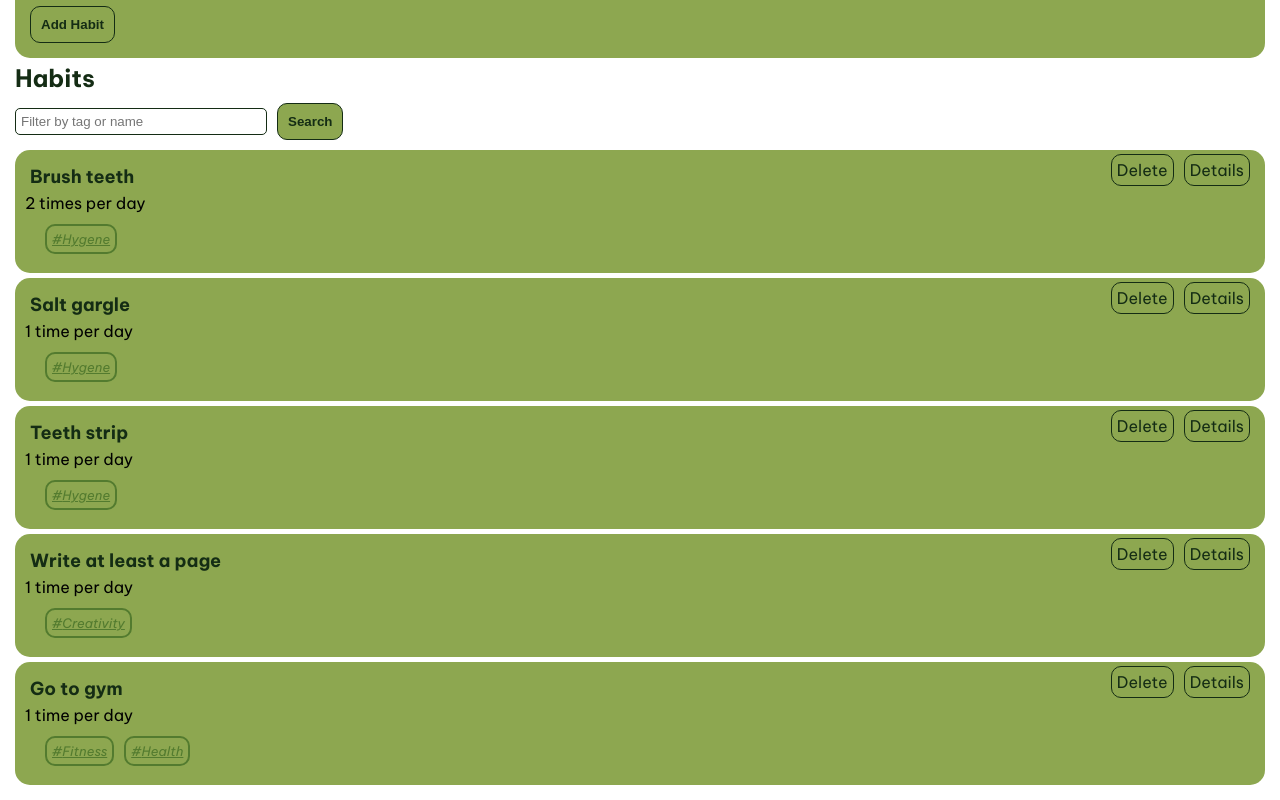
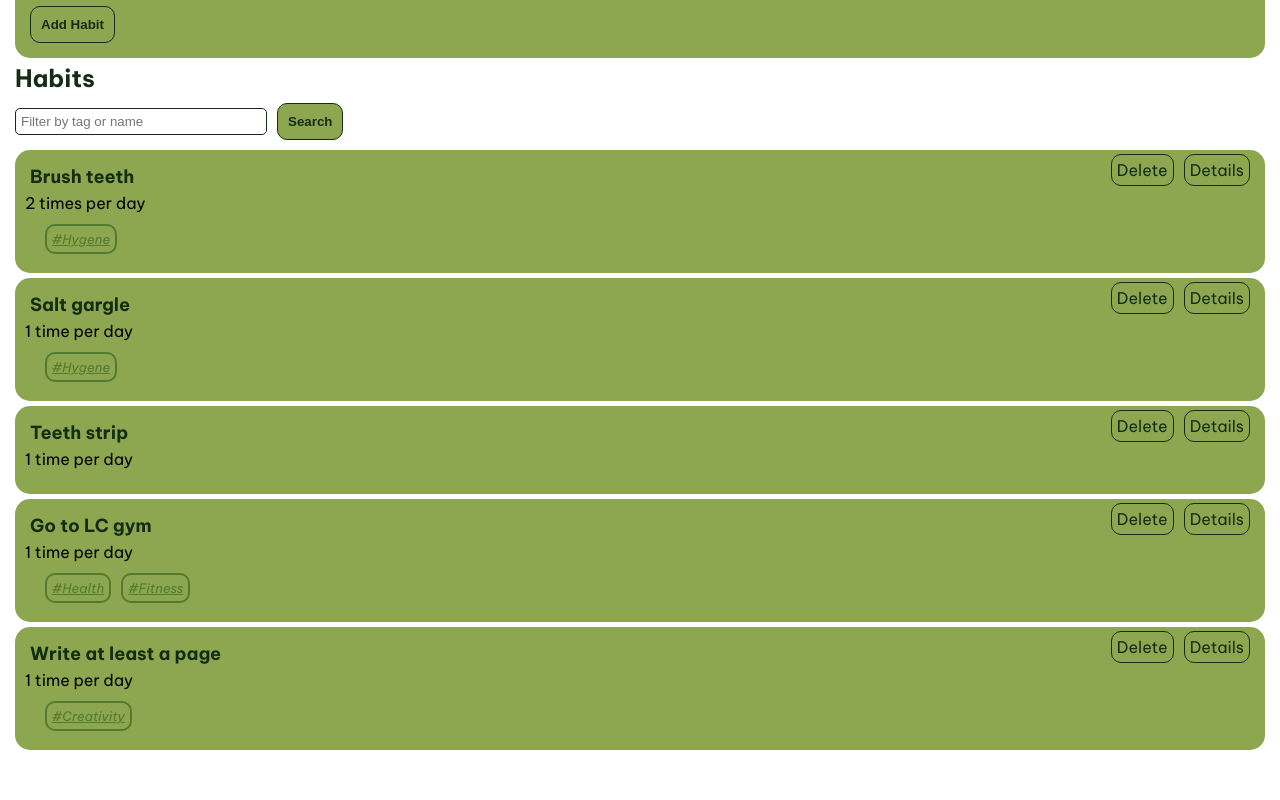
Before and after one commit to kandriam/habbit-prototype, an Angular app: page / in a window 1280 px wide. Shown: the part 394-1194 px from the top of the page. After the commit the page ends 1159 px from the top, so only its background shows below. Built offline with nearby package versions, Linux system fonts and the light colour scheme; data requests are answered from the project's data file.

Commit message:
Revert "date stuff and name stuff"
This reverts commit 80c43232c1539a9322dbd493c79182107750ee49.

```diff
--- a/db.json
+++ b/db.json
@@ -23,12 +23,22 @@
     {
       "id": "3",
       "name": "Teeth strip",
+      "description": "1. Peel whitestrips from backing liner. 2. Apply gel side of strip to front teeth. Align straight edge of strip with gumline. Fold over teeth and press to secure. 3. After 30 minutes, peel strip from corner and pull gently across to ease removal. Rinse or brush to remove remaining gel.",
       "timesperinstance": 1,
       "frequency": "daily",
-      "description": "1. Peel whitestrips from backing liner. 2. Apply gel side of strip to front teeth. Align straight edge of strip with gumline. Fold over teeth and press to secure. 3. After 30 minutes, peel strip from corner and pull gently across to ease removal. Rinse or brush to remove remaining gel.",
+      "isactive": true
+    },
+    {
+      "id": "4",
+      "name": "Go to LC gym",
       "tags": [
-        "Hygene"
-      ]
+        "Health",
+        "Fitness"
+      ],
+      "timesperinstance": 1,
+      "isactive": true,
+      "frequency": "daily",
+      "description": "Go to the gym and exercise. 1. Warm up for 10 minutes. 2. Treadmill. 3. Do strength training for 30 minutes. 4. Cool down for 10 minutes."
     },
     {
       "id": "5",
@@ -39,17 +49,6 @@
       "tags": [
         "Creativity"
       ]
-    },
-    {
-      "id": "6",
-      "name": "Go to gym",
-      "timesperinstance": 1,
-      "frequency": "daily",
-      "description": "Exercise\n20-30 min on treadmill\nSome arm exercise machine\nSome leg exercise machine\n10-20 min on treadmill",
-      "tags": [
-        "Fitness",
-        "Health"
-      ]
     }
   ]
 }
--- a/src/app/app.css
+++ b/src/app/app.css
@@ -6,8 +6,6 @@ header {
   height: 60px;
   padding: var(--content-padding);
   box-shadow: 0px 5px 25px var(--g3-color);
-  display: flex;
-  justify-content: space-between;
 }
 
 .content {
--- a/src/app/app.ts
+++ b/src/app/app.ts
@@ -9,7 +9,6 @@ import {RouterModule} from '@angular/router';
     <main>
       <header class="brand-name">
         <a [routerLink]="['/']"><h1>Habbit</h1></a>
-        <div id="date"></div>
       </header>
       <section class="content">
         <router-outlet></router-outlet>
@@ -20,26 +19,4 @@ import {RouterModule} from '@angular/router';
 })
 export class App {
   title = 'habbit';
-
-
-
-  constructor () {
-  }
 }
-
-window.onload = () => {
-    displayDate();
-}
-
-function displayDate() {
-    let months = ["January", "February","March", "April", "May", "June", "July", "August", "September", "October", "November", "December"]
-    let date =  new Date();
-    let y = date.getFullYear();
-    let m = date.getMonth() + 1;
-    let d = date.getDate();
-    var datedisplay = document.getElementById("date");
-    datedisplay!.innerHTML = (`
-      <h3>${m} / ${d} / ${y}</h3>
-      <h4>${months[m-1]} ${d}, ${y}</h4>
-      `)
-  };
--- a/src/app/habit.service.ts
+++ b/src/app/habit.service.ts
@@ -24,7 +24,6 @@ export class HabitService {
     );
 
     let strid = id.toString();
-    let strtimes = timesperinstance.toString();
     fetch(`${this.url}/${id}`, {
       method: 'PUT',
       headers: {
@@ -33,7 +32,7 @@ export class HabitService {
       body: JSON.stringify({
       id: strid,
       name,
-      timesperinstance: strtimes,
+      timesperinstance,
       frequency,
       description,
       tags
@@ -50,9 +49,6 @@ export class HabitService {
     this.getAllHabits().then(habits => {
       const maxId = habits.length > 0 ? Math.max(...habits.map(h => h.id)) : 0;
       const newId = String(maxId + 1);
-      let strtimes = timesperinstance.toString();
-
-
       fetch(this.url, {
       method: 'POST',
       headers: {
@@ -61,7 +57,7 @@ export class HabitService {
       body: JSON.stringify({
         id: newId,
         name,
-        timesperinstance: strtimes,
+        timesperinstance,
         frequency,
         description,
         tags: Array.isArray(tags) ? tags : tags.split(',').map(t => t.trim())
--- a/src/app/habit/habitthumbnail.ts
+++ b/src/app/habit/habit.ts
@@ -30,7 +30,7 @@ import { HabitService } from '../habit.service';
       </div>
     </section>
   `,
-  styleUrls: ['../../styles.css', './habitthumbnail.css'],
+  styleUrls: ['../../styles.css', './habit.css'],
 })
 export class Habit {
   habitService: HabitService = inject(HabitService);
--- a/src/app/habitdetails/habitdetails.ts
+++ b/src/app/habitdetails/habitdetails.ts
@@ -3,7 +3,7 @@ import { RouterLink, RouterOutlet, ActivatedRoute } from '@angular/router';
 import { HabitService } from '../habit.service';
 import { HabitInfo } from '../habit';
 import { FormControl, FormGroup, ReactiveFormsModule } from '@angular/forms';
-import { Home } from '../home/home';
+
 @Component({
   selector: 'app-habitdetails',
   imports: [RouterLink, RouterOutlet, ReactiveFormsModule],
@@ -76,7 +76,6 @@ import { Home } from '../home/home';
 export class Details {
   route: ActivatedRoute = inject(ActivatedRoute);
   habitService: HabitService = inject(HabitService);
-  home: Home = inject(Home);
   habit: HabitInfo | undefined;
   applyForm: FormGroup;
   habitId: number;
@@ -107,7 +106,7 @@ export class Details {
     this.habitService.editHabit(
       this.habitId,
       this.applyForm.value.name ?? '',
-      this.applyForm.value.timesperinstance ?? 1,
+      Number(this.applyForm.value.timesperinstance) ?? 1,
       this.applyForm.value.frequency ?? 'daily',
       this.applyForm.value.description ?? '',
       (this.applyForm.value.tags ?? '')
--- a/src/app/home/home.ts
+++ b/src/app/home/home.ts
@@ -1,6 +1,6 @@
 import { Component, inject } from '@angular/core';
 import { HabitInfo } from '../habit';
-import { Habit } from '../habit/habitthumbnail';
+import { Habit } from '../habit/habit';
 import { HabitService } from '../habit.service';
 import { FormControl, FormGroup, ReactiveFormsModule } from '@angular/forms';
 
@@ -89,7 +89,7 @@ export class Home {
   createHabit() {
     this.habitService.createHabit(
       this.applyForm.value.name ?? '',
-      this.applyForm.value.timesperinstance ?? 1,
+      Number(this.applyForm.value.timesperinstance) ?? 1,
       this.applyForm.value.frequency ?? 'daily',
       this.applyForm.value.description ?? '',
       this.applyForm.value.tags ?? '',
```
Also changed, not shown: src/app/habit/habit.css (renamed from src/app/habit/habitthumbnail.css).
